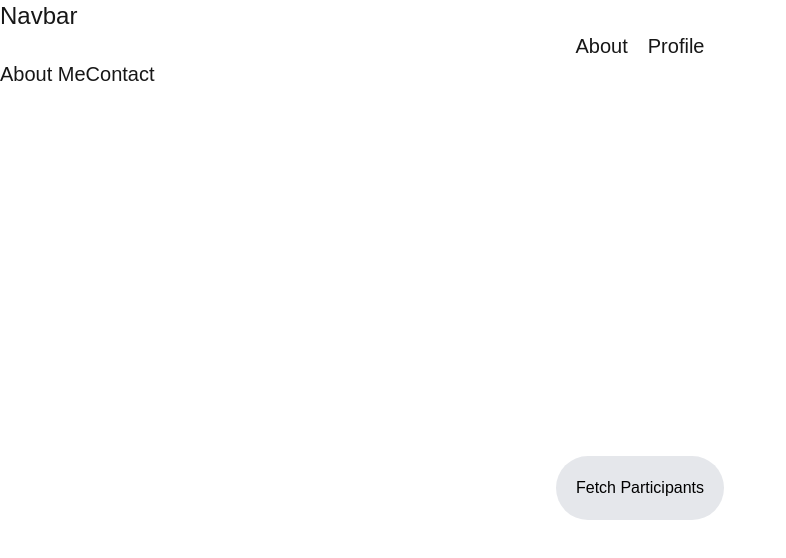
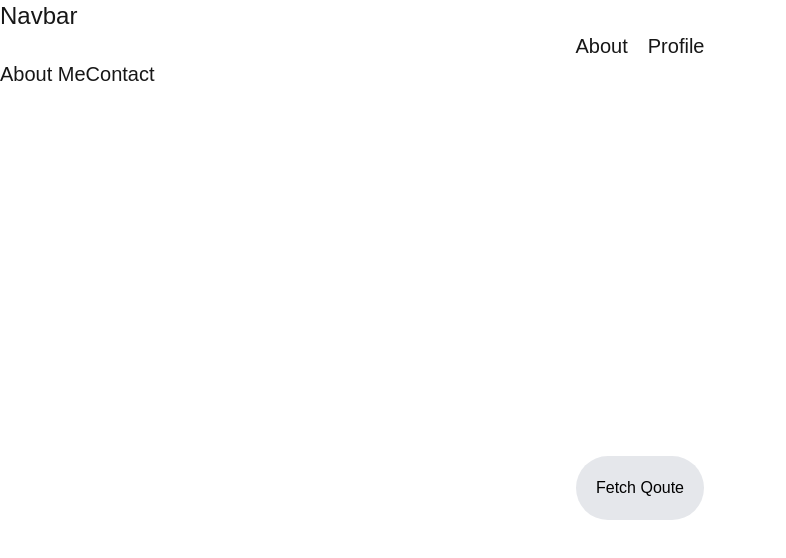
Before and after one commit to corpuzz/nextjs-api-test-project, a Next.js app: page /profile in a window 1280 px wide. Shown: the top 558 px of the page, without its empty margins (0-786 px from the left). Built offline with nearby package versions, Linux system fonts and the light colour scheme.

Commit message:
fixed fetch endpoint

```diff
--- a/app/profile/page.tsx
+++ b/app/profile/page.tsx
@@ -1,34 +1,24 @@
-// export default function Page() {
-//     return (
-//         <>
-//         <div className="flex flex-col w-full h-screen items-center justify-center" id="div">
-//             <h1 className="text-4xl">Profile Page</h1>
-//         </div>
-//         </>
-//     )
-// }
-
 
 "use client"
 
 import { useState } from "react"
 
-
 export default function Page() {
-  const [participants, setParticipants] = useState()
+  const [qoute, setQoute] = useState()
 
   const handleFetch = async () => {
-    const result = await fetch('/api/getData')
+    // const result = await fetch('/api/getData')
+    const result = await fetch('https://nxttt.vercel.app/api/generateQoute')
     const data = await result.json()
-    setParticipants(data.data)
+    setQoute(data.data)
   }
 
   return (
     <div className="flex flex-col w-full h-screen items-center justify-center" id="div">
-      <h1 className="text-4xl">{participants}</h1>
+      <h1 className="text-4xl">{qoute}</h1>
 
       {/* <button >Fetch Participants</button> */}
-        <button onClick={handleFetch} className="bg-gray-200 p-5 rounded-full hover:bg-blue-500 transition text-black">Fetch Participants</button>
+        <button onClick={handleFetch} className="bg-gray-200 p-5 rounded-full hover:bg-blue-500 transition text-black">Fetch Qoute</button>
     </div>
   )
 }
```
